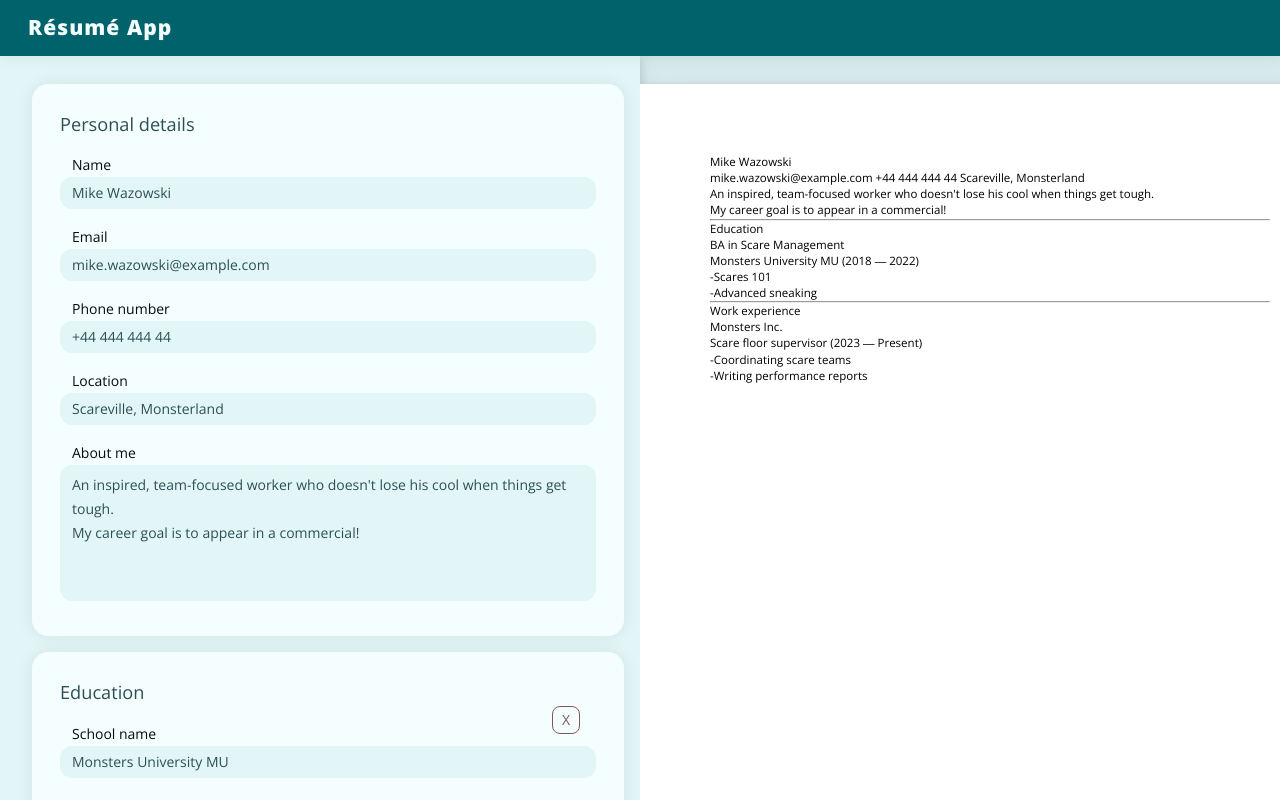
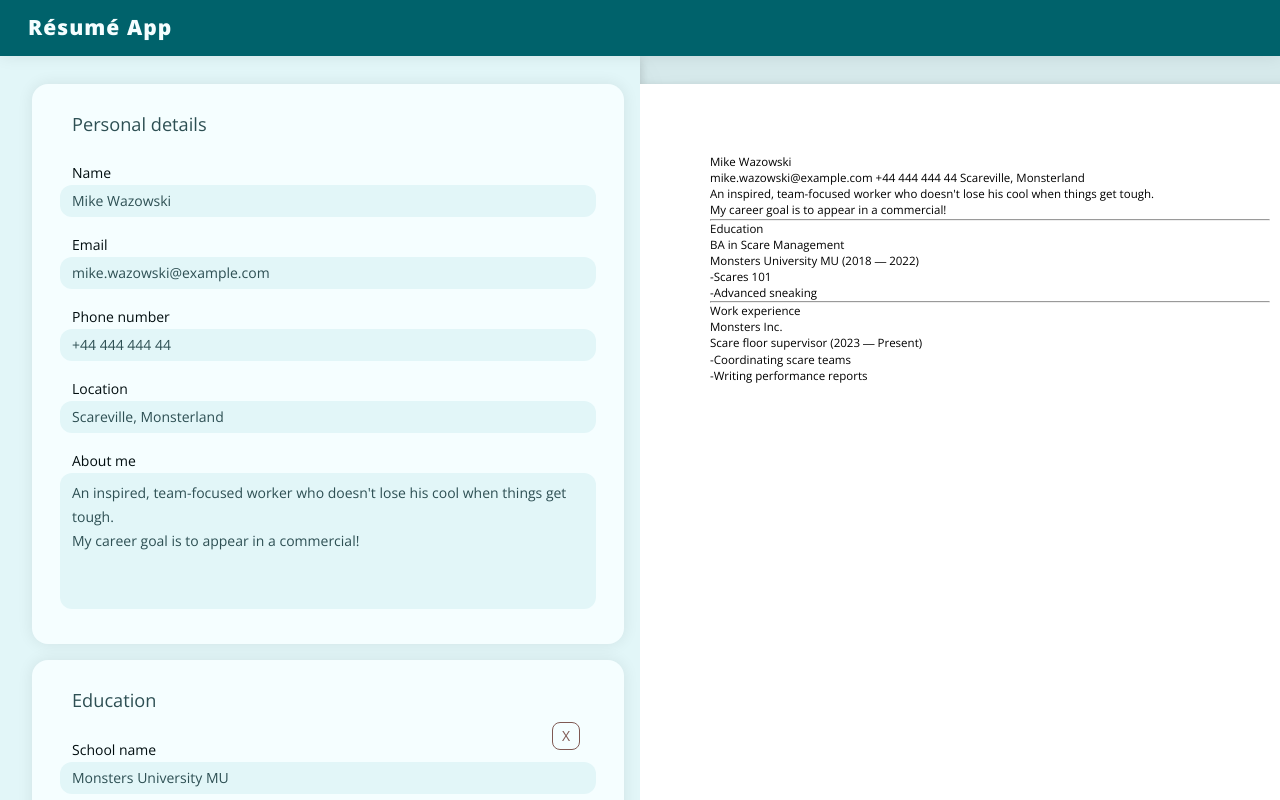
Before and after one commit to vicpues/odin-cv, a React (Vite) app: page / in a window 1280 px wide. Built offline with nearby package versions, Linux system fonts and the light colour scheme.

Commit message:
feat: Improve section title spacing

```diff
--- a/src/components/Form/FormSection/FormSection.css
+++ b/src/components/Form/FormSection/FormSection.css
@@ -10,6 +10,8 @@
 }
 
 .section-title {
+  margin-bottom: var(--margin-xs);
+  padding-left: var(--margin-s);
   color: var(--text-muted);
   font: var(--h2);
 }
```
